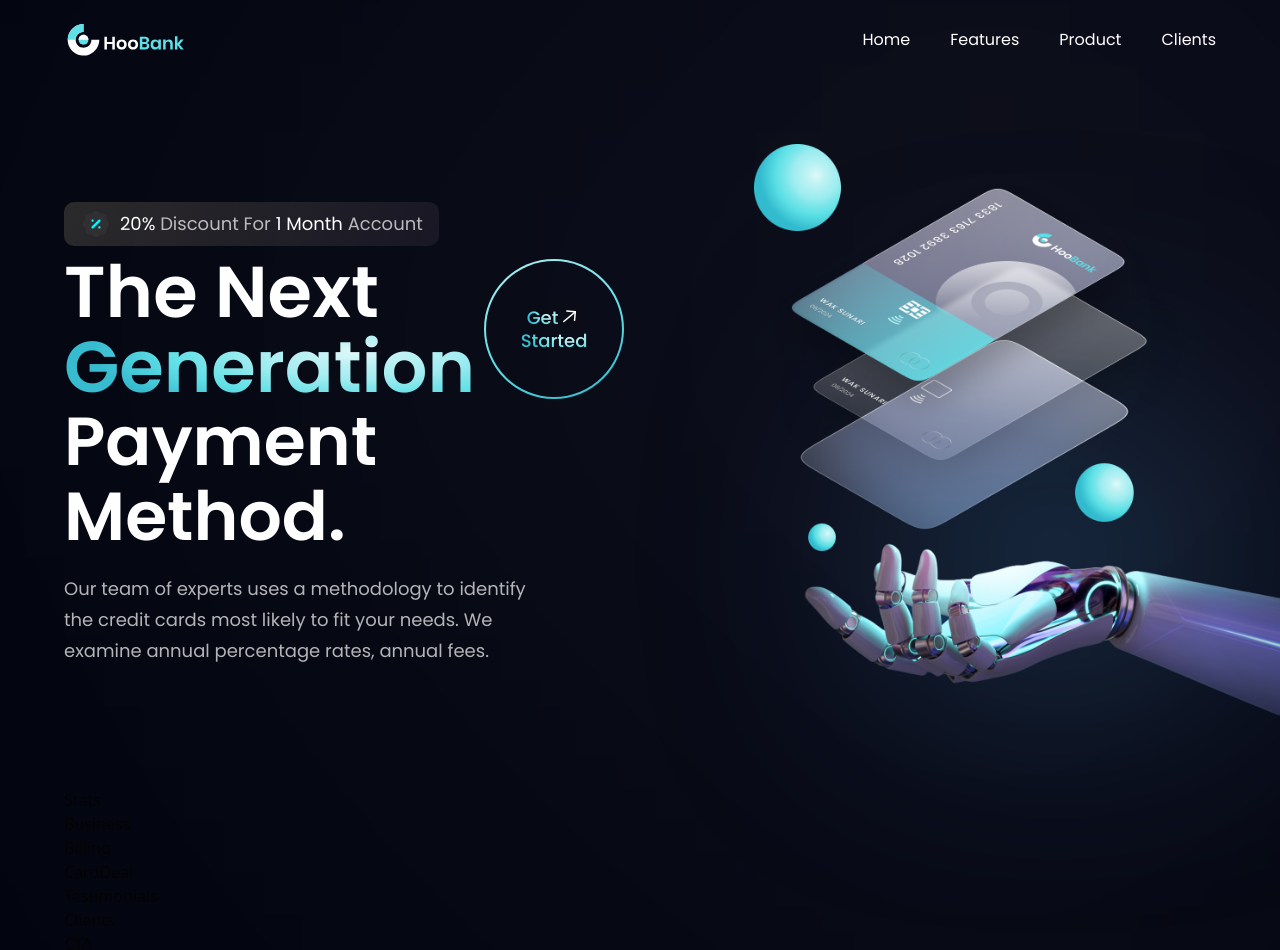
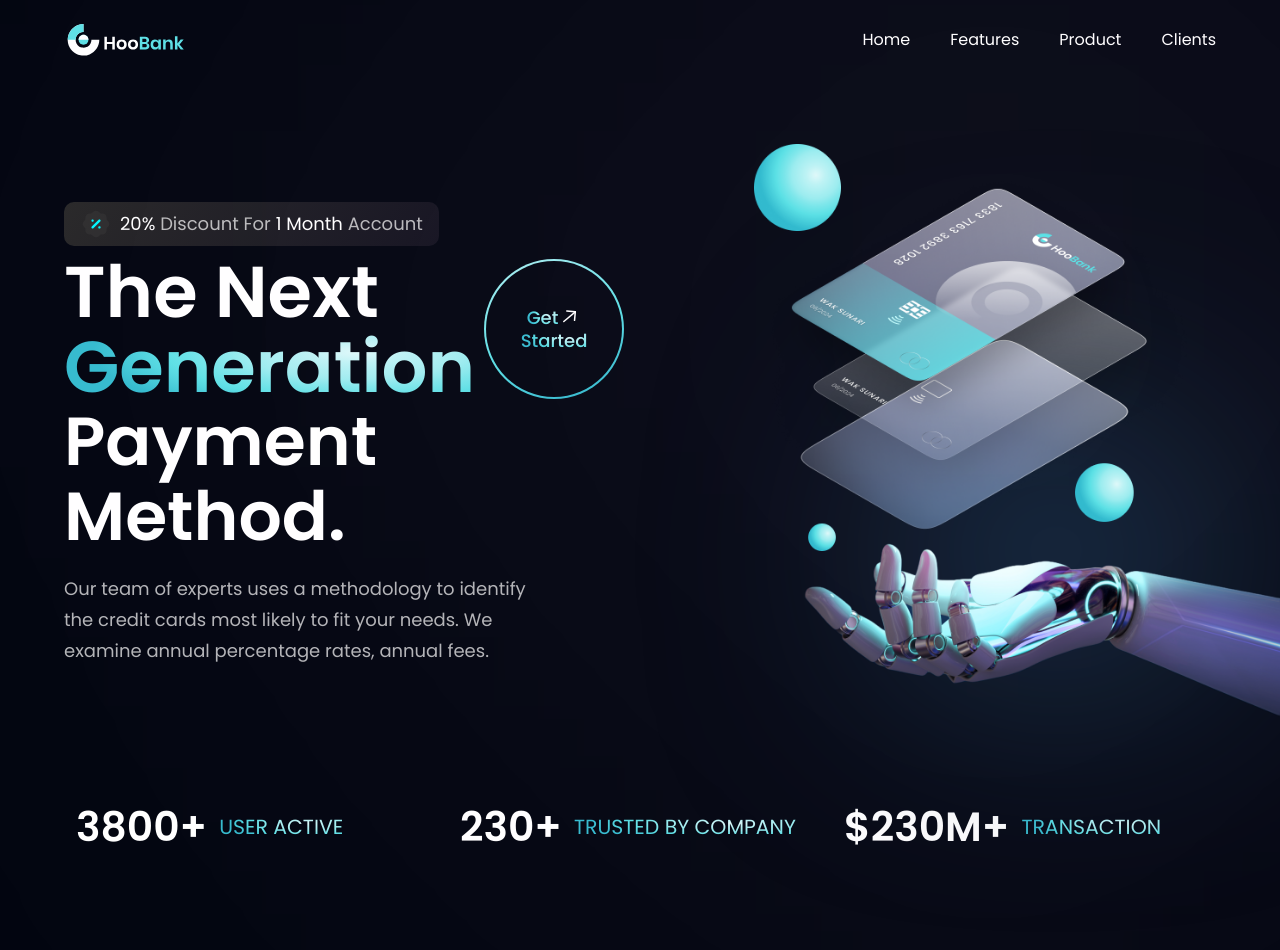
Before and after one commit to mthisgaard/space-tourism-app, a React (Vite) app in the folder space-tourism-app/: page / in a window 1280 px wide. Shown: the top 950 px of the page. Built offline with nearby package versions, Linux system fonts and the light colour scheme.

Commit message:
add and style stats

```diff
--- a/space-tourism-app/src/components/Stats.jsx
+++ b/space-tourism-app/src/components/Stats.jsx
@@ -1,9 +1,19 @@
-import React from 'react'
+import { stats } from "../constants";
+import styles from "../style";
 
-const Stats = () => {
-  return (
-    <div>Stats</div>
-  )
-}
+const Stats = () => (
+  <section className={`${styles.flexCenter} flex-row flex-wrap sm:mb-20 mb-6`}>
+    {stats.map((stat) => (
+      <div key={stat.id} className={`flex-1 flex justify-start items-center flex-row m-3`} >
+        <h4 className="font-poppins font-semibold xs:text-[40.89px] text-[30.89px] xs:leading-[53.16px] leading-[43.16px] text-white">
+          {stat.value}
+        </h4>
+        <p className="font-poppins font-normal xs:text-[20.45px] text-[15.45px] xs:leading-[26.58px] leading-[21.58px] text-gradient uppercase ml-3">
+          {stat.title}
+        </p>
+      </div>
+    ))}
+  </section>
+);
 
-export default Stats
+export default Stats;
```
Also changed, not shown: space-tourism-app/src/components/Hero.jsx (indentation only).
